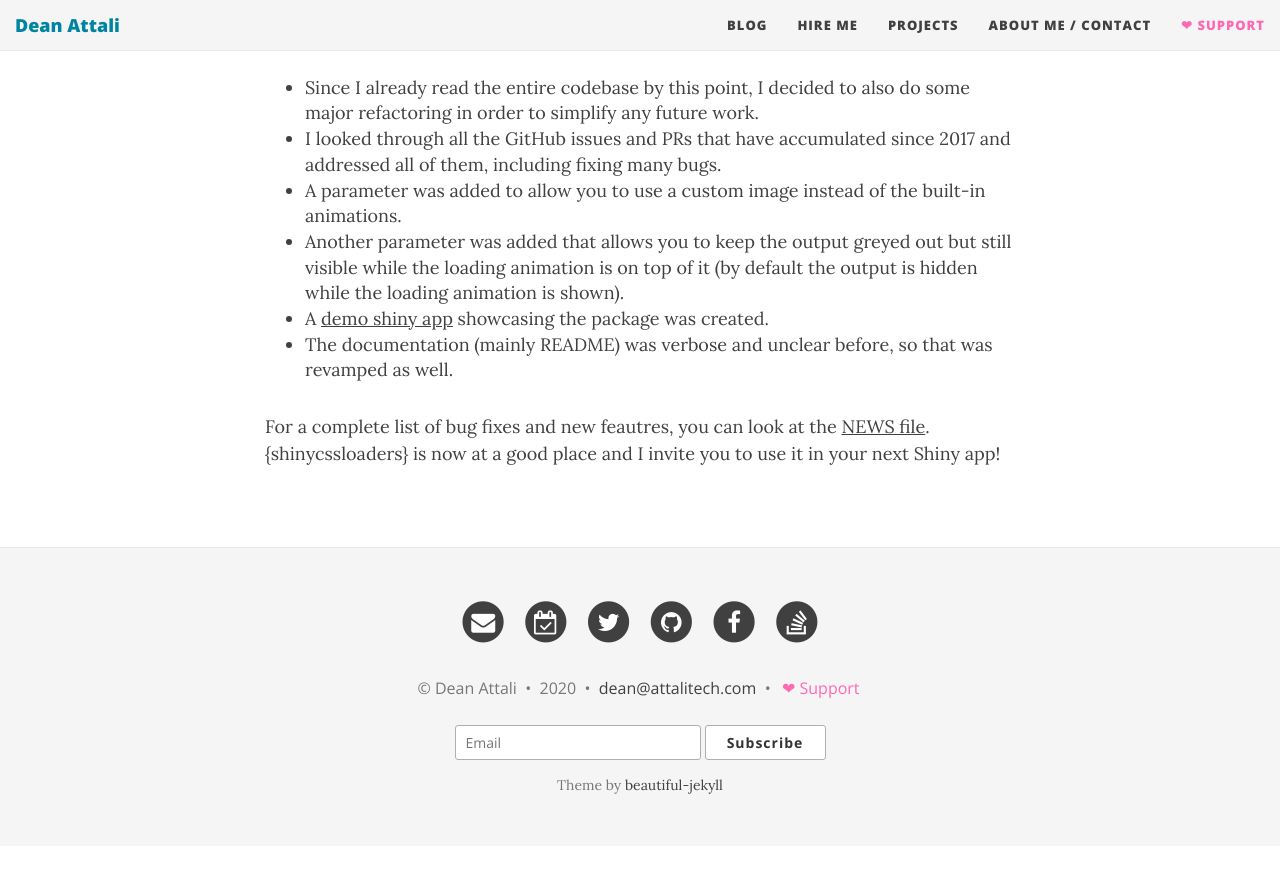
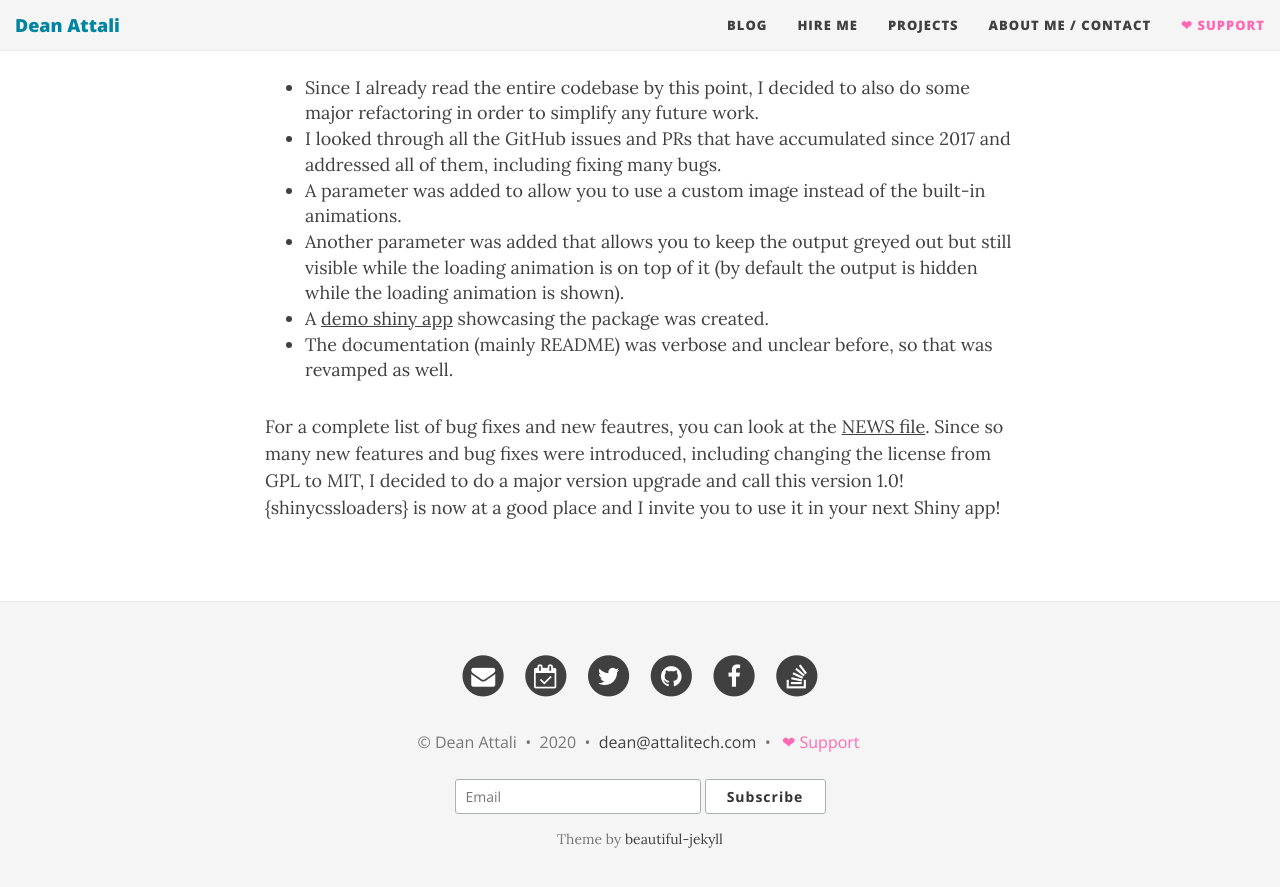
Before and after one commit to daattali/daattali.github.io, a Jekyll site: the page built from notblog/2020-08-04-shinycssloaders-v1.0.md, in a window 1280 px wide and 900 px high, scrolled down 2714 px. Shown: the top 887 px of the window. Built offline with Jekyll 4.4.1, drawn with Linux system fonts in a browser that asks for light colours; nearby versions of some CDN libraries; before the commit the page ends 3560 px from its top, so only the background shows below that.

Commit message:
Update 2020-08-04-shinycssloaders-v1.0.md

```diff
--- a/notblog/2020-08-04-shinycssloaders-v1.0.md
+++ b/notblog/2020-08-04-shinycssloaders-v1.0.md
@@ -49,4 +49,4 @@ It took a while, but eventually all the bugs that were introduced with version 0
 - A [demo shiny app](https://daattali.com/shiny/shinycssloaders-demo/) showcasing the package was created.
 - The documentation (mainly README) was verbose and unclear before, so that was revamped as well.
 
-For a complete list of bug fixes and new feautres, you can look at the [NEWS file](https://github.com/daattali/shinycssloaders/blob/master/NEWS.md). {shinycssloaders} is now at a good place and I invite you to use it in your next Shiny app!
+For a complete list of bug fixes and new feautres, you can look at the [NEWS file](https://github.com/daattali/shinycssloaders/blob/master/NEWS.md). Since so many new features and bug fixes were introduced, including changing the license from GPL to MIT, I decided to do a major version upgrade and call this version 1.0! {shinycssloaders} is now at a good place and I invite you to use it in your next Shiny app!
```
